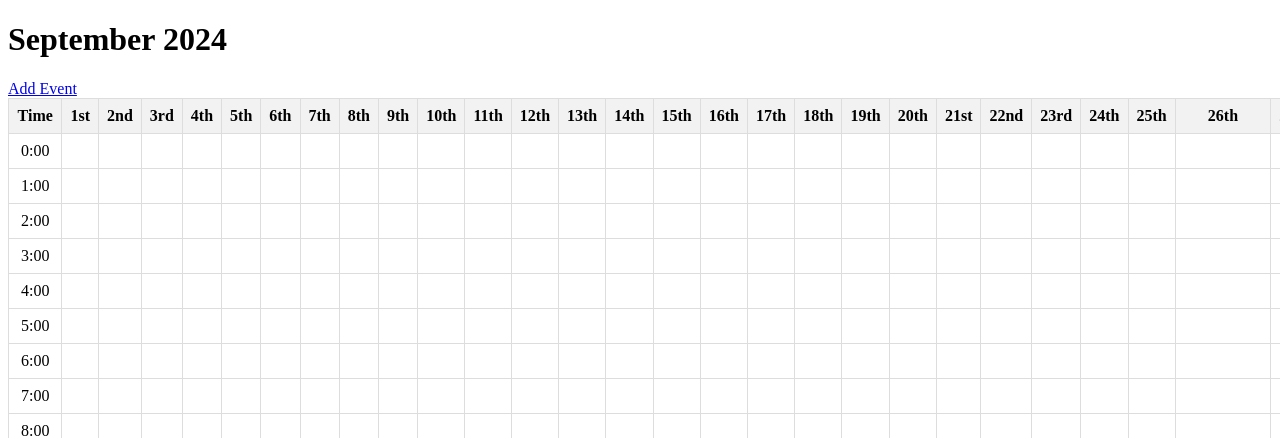
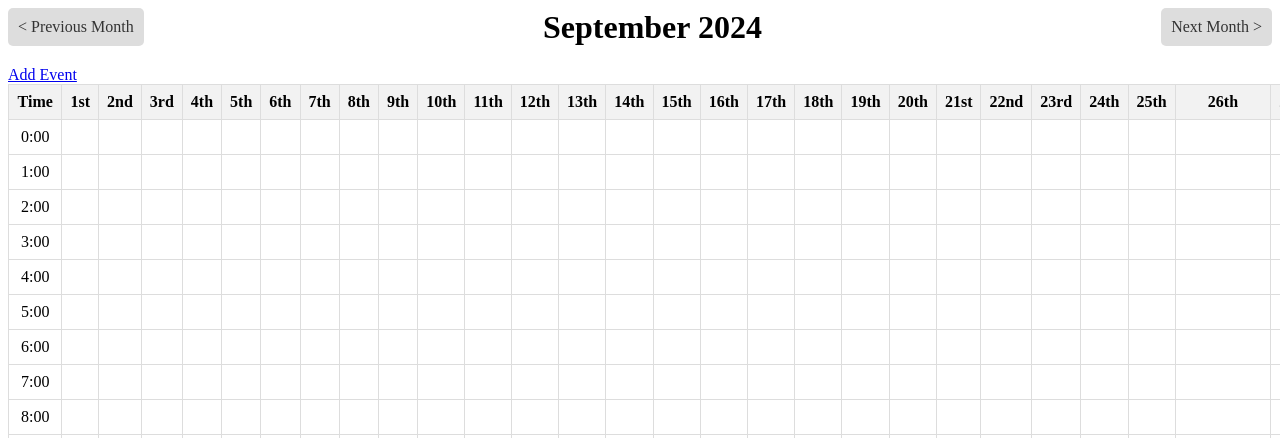
Before and after one commit to ailinczuccarello/Calendar, a Django app: page /calendar/ in a window 1280 px wide; the page is wider, and only the part inside the window is pictured. Shown: the top 438 px of that part. Run offline with Django 5.2, Linux system fonts and the light colour scheme; data comes from the database, SQL or seed files in the repository.

Commit message:
feat: buttons to move between months

```diff
--- a/calendarapp/templates/calendarapp/calendar.html
+++ b/calendarapp/templates/calendarapp/calendar.html
@@ -25,10 +25,39 @@
         .add-event-button {
             margin-bottom: 20px;
         }
+        /* Flexbox container to arrange buttons and title */
+        .navigation-container {
+            display: flex;
+            justify-content: space-between;
+            align-items: center;
+            margin-bottom: 20px;
+        }
+        .navigation-container h1 {
+            margin: 0; /* Remove default margin for centered title */
+        }
+        .nav-button {
+            text-decoration: none;
+            padding: 10px;
+            background-color: #ddd;
+            border-radius: 5px;
+            color: #333;
+        }
+        .nav-button:hover {
+            background-color: #bbb;
+        }
     </style>
 </head>
 <body>
-    <h1>{{ month_name }}</h1>
+    <div class="navigation-container">
+        <!-- Previous month button on the left side -->
+        <a class="nav-button" href="{% url 'calendar-view' previous_year previous_month %}">&lt; Previous Month</a>
+
+        <!-- Centered title -->
+        <h1>{{ month_name }}</h1>
+
+        <!-- Next month button on the right side -->
+        <a class="nav-button" href="{% url 'calendar-view' next_year next_month %}">Next Month &gt;</a>
+    </div>
     <a class="add-event-button" href="{% url 'add-event' %}">Add Event</a>
     <table>
         <thead>
--- a/calendarapp/urls.py
+++ b/calendarapp/urls.py
@@ -5,7 +5,8 @@ from django.urls import path
 from . import views
 
 urlpatterns = [
-    path('', views.calendar_view, name='calendar'),
+    path('', views.calendar_view, name='calendar-view-default'),
+    path('<int:year>/<int:month>/', views.calendar_view, name='calendar-view'),
     path('events/', views.events_json, name='events-json'),
     path('add/', views.add_event, name='add-event'),
 ]
--- a/calendarapp/views.py
+++ b/calendarapp/views.py
@@ -4,21 +4,35 @@ from .models import Event
 from .forms import EventForm
 from datetime import datetime, timedelta
 
-def calendar_view(request):
+def calendar_view(request, year=None, month=None):
+    # Get the current date if no month and year are provided
     today = datetime.today()
-    month_start = today.replace(day=1)
-    next_month = month_start.replace(month=today.month % 12 + 1, day=1)
-    days_in_month = (next_month - timedelta(days=1)).day
+    if not year:
+        year = today.year
+    if not month:
+        month = today.month
 
+    # Set the first day of the provided month and calculate the next month
+    month_start = datetime(year, month, 1)
+    if month == 12:
+        next_month_start = datetime(year + 1, 1, 1)
+    else:
+        next_month_start = datetime(year, month + 1, 1)
+
+    # Calculate the number of days in the current month
+    days_in_month = (next_month_start - timedelta(days=1)).day
     days = [month_start + timedelta(days=i) for i in range(days_in_month)]
+
+    # Initialize hours of the day (24-hour format)
     hours = list(range(24))
 
     # Initialize a matrix to hold events by day and hour
     calendar_matrix = [[[] for _ in range(days_in_month)] for _ in range(24)]
 
+    # Query events for the current month and year
     events = Event.objects.filter(
-        start_time__month=today.month,
-        start_time__year=today.year
+        start_time__month=month,
+        start_time__year=year
     )
 
     # Populate the matrix with events
@@ -28,8 +42,7 @@ def calendar_view(request):
         calendar_matrix[event_hour][event_day].append(event)
 
     # Get the month name for the title
-    month_name = today.strftime('%B %Y')  # Full month name and year
-
+    month_name = month_start.strftime('%B %Y')
 
     # Create a simple data structure for the template
     calendar_data = []
@@ -42,12 +55,36 @@ def calendar_view(request):
             row["events"].append(calendar_matrix[hour][day])
         calendar_data.append(row)
 
+    # Calculate the previous and next month (handle year transition)
+    if month == 1:
+        previous_month = 12
+        previous_year = year - 1
+    else:
+        previous_month = month - 1
+        previous_year = year
+
+    if month == 12:
+        next_month = 1
+        next_year = year + 1
+    else:
+        next_month = month + 1
+        next_year = year
+
+    # Prepare the context for rendering the template
     context = {
         'days': days,
         'calendar_data': calendar_data,
         'month_name': month_name,
+        'current_year': year,
+        'current_month': month,
+        'previous_month': previous_month,
+        'previous_year': previous_year,
+        'next_month': next_month,
+        'next_year': next_year,
     }
+
     return render(request, 'calendarapp/calendar.html', context)
+
 def events_json(request):
     events = Event.objects.all()
     events_data = [{
```
Also changed, not shown: README.md.
